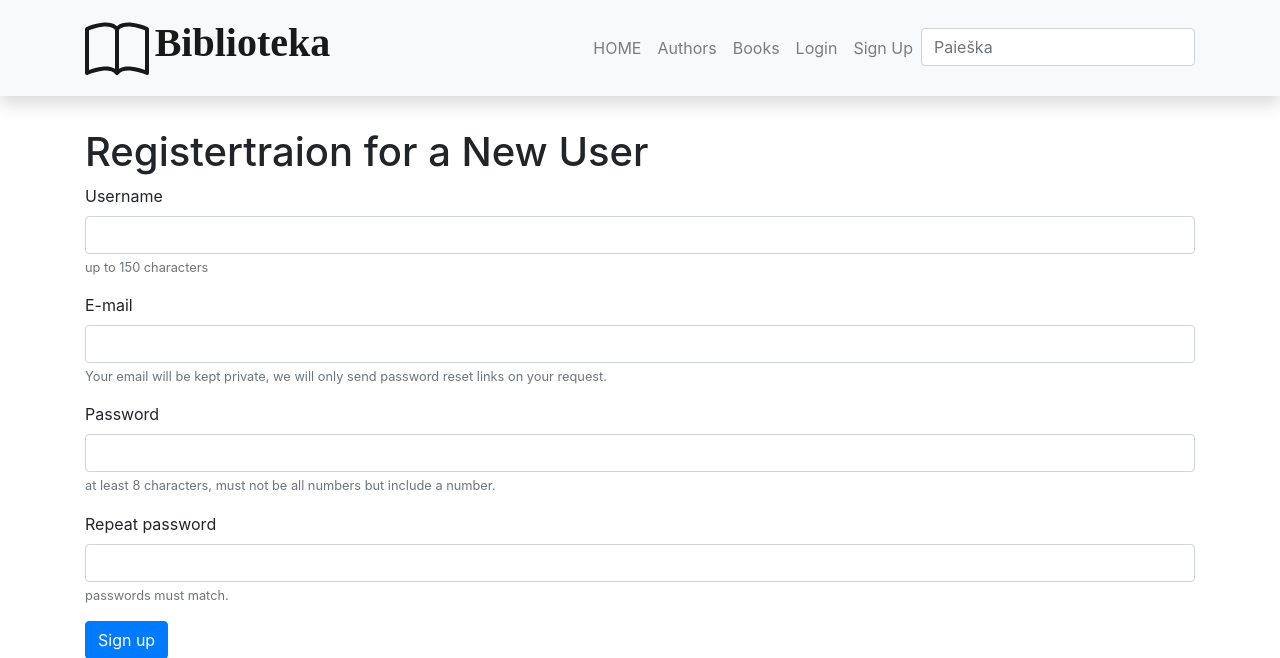
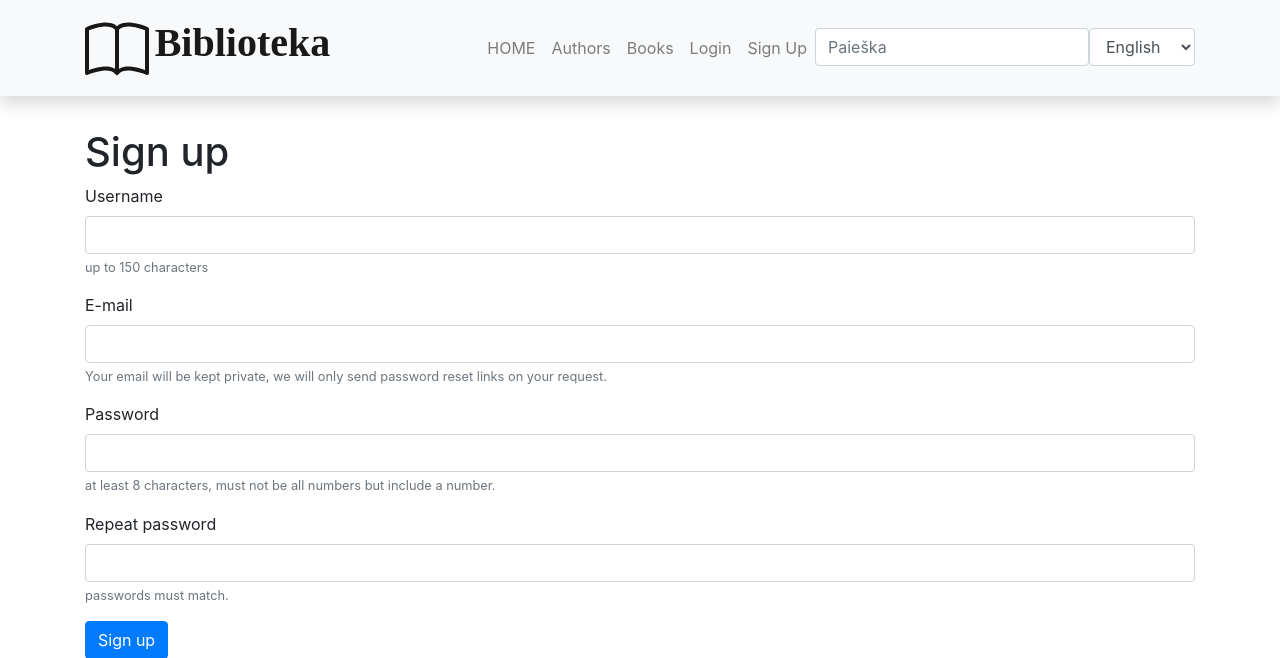
Before and after one commit to infohata/django_library_2022_06, a Django app: page /profile/register/ in a window 1280 px wide. Shown: the top 658 px of the page. Run offline with Django 4.2, Linux system fonts and the light colour scheme; some libraries are stand-ins or nearby versions.

Commit message:
base html language picker; user profile translations done;

```diff
--- a/mysite/library/templates/base.html
+++ b/mysite/library/templates/base.html
@@ -1,5 +1,7 @@
-<!DOCTYPE html>
-<html lang="en">
+<!DOCTYPE html>{% load i18n %}
+{% get_current_language as LANGUAGE_CODE %}
+{% get_available_languages as LANGUAGES %}
+<html lang="LANGUAGE_CODE">
 <head>
   <title>{% block title %}{% endblock %}</title>
   <meta charset="utf-8">
@@ -58,9 +60,22 @@
             <a class="nav-link" href="{% url 'register' %}">Sign Up</a>
           </li>
         {% endif %}
-        <li>
-          <form action="{% url 'search' %}" method="get" class="form-inline my-2 my-md-0">
+        <li class="nav-item">
+          <form class="form-inline" action="{% url 'search' %}" method="get" class="form-inline my-2 my-md-0">
               <input name="query" class="form-control" type="text" placeholder="Paieška">
+          </form>
+        </li>
+        <li class="nav-item">
+          <form class="form-inline" action="{% url 'set_language' %}" method="post">
+            {% csrf_token %}
+            <input type="hidden" name="next" value="{{ redirect_to }}">
+            <select class="form-control" name="language" onchange="this.form.submit()">
+              {% for lang in LANGUAGES %}
+                <option value="{{ lang.0 }}" {% if lang.0 == LANGUAGE_CODE %}selected="selected"{% endif %}>
+                  {{ lang.1 }}
+                </option>
+              {% endfor %}
+            </select>
           </form>
         </li>
       </ul>
--- a/mysite/mysite/settings.py
+++ b/mysite/mysite/settings.py
@@ -55,6 +55,7 @@ MIDDLEWARE = [
     'django.middleware.security.SecurityMiddleware',
     'django.contrib.sessions.middleware.SessionMiddleware',
     'django.middleware.common.CommonMiddleware',
+    'django.middleware.locale.LocaleMiddleware',
     'django.middleware.csrf.CsrfViewMiddleware',
     'django.contrib.auth.middleware.AuthenticationMiddleware',
     'django.contrib.messages.middleware.MessageMiddleware',
--- a/mysite/mysite/urls.py
+++ b/mysite/mysite/urls.py
@@ -23,6 +23,7 @@ urlpatterns = [
     path('admin/', admin.site.urls),
     path('accounts/', include('django.contrib.auth.urls')),
     path('tinymce/', include('tinymce.urls')),
+    path('i18n/', include('django.conf.urls.i18n')),
     path('', include('library.urls')),
     path('profile/', include('user_profile.urls')),
     # path('', RedirectView.as_view(url='library/', permanent=True)),
--- a/mysite/user_profile/templates/user_profile/register.html
+++ b/mysite/user_profile/templates/user_profile/register.html
@@ -1,7 +1,7 @@
 {% extends 'base.html' %}
 {% load i18n %}
 {% block content %}
-<h1>{% trans "Registertraion for a New User" %}</h1>
+<h1>{% trans "sign up"|capfirst %}</h1>
 <form method="post">
     {% csrf_token %}
     <div class="form-group">
--- a/mysite/user_profile/views.py
+++ b/mysite/user_profile/views.py
@@ -39,27 +39,23 @@ def register(request):
         is_error = False
         if not username or get_user_model().objects.filter(username=username).exists():
             messages.error(request, _('Username already exists or was not entered.'))
-            # Vartotojo vardas neįvestas, arba toks vartotojas jau egzistuoja.
             is_error = True
         if not email or get_user_model().objects.filter(email=email).exists():
             messages.error(request, _('User with this email address already exists, or email was entered incorrectly.'))
-            # El.pašto adresas neįvestas, arba vartotojas su įvestu el.pašto adresu jau egzistuoja.
             is_error = True
         if not password or not password2 or password != password2:
             messages.error(request, _('Passwords do not match or were not entered.'))
             is_error = True
-            # Slaptažodžiai nesutampa arba neįvesti.
         try:
             validate_password(password, password_validators=get_password_validators(settings.AUTH_PASSWORD_VALIDATORS))
         except Exception as password_error:
             messages.error(request, _('Password error: {}').format(password_error[0]))
-            # Slaptažodio klaida
             is_error = True
         if is_error:
             return redirect('register')
         else:
             get_user_model().objects.create_user(username=username, email=email, password=password)
-            messages.success(request, _('User {} was created successfully').format(username))
+            messages.success(request, _('User {} was created successfully.').format(username))
             return redirect('login')
     else:
         return render(request, 'user_profile/register.html')
```
Also changed, not shown: mysite/user_profile/locale/lt/LC_MESSAGES/django.po, 1 other file.
